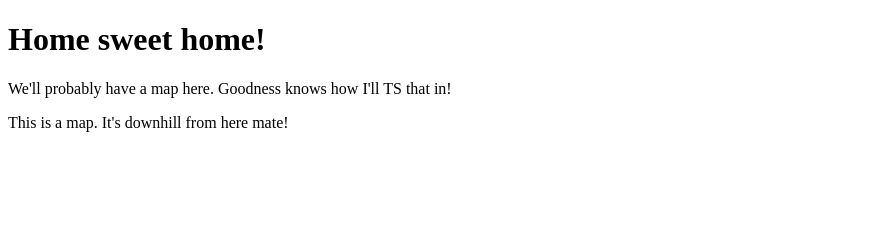
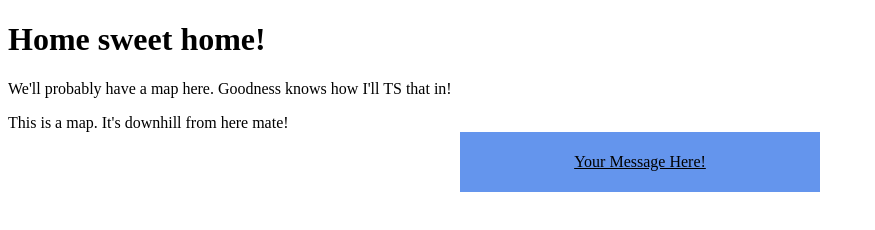
Before and after one commit to wisechimp/cykelpumpar-i-skane, a Gatsby site: page / in a window 1280 px wide. Shown: the whole page, without its empty margins (0-875 px from the left). Built offline with nearby package versions, Linux system fonts and the light colour scheme; Gatsby itself is replaced by a stand-in of ours.

Commit message:
Adding an advert component.
Requires global styling and CSS variables. Advert sends to Contact at the moment so should not be visible on that page, therefore another prop required in the Layout.
Stopped using index.tsx as the component name as I don't know what the hell I'm doing with 5 tabs open all called index.tsx...

```diff
--- /dev/null
+++ b/gatsby-browser.ts
@@ -0,0 +1,2 @@
+import './src/styles/cykelpumpar-global-variables.css'
+import './src/styles/cykelpumpar-global-styles.css'
--- /dev/null
+++ b/src/components/Advert/Advert.tsx
@@ -0,0 +1,12 @@
+import React from 'react'
+import { Link } from 'gatsby'
+
+import * as styles from './advert.module.css'
+
+const Advert = () => (
+  <div className={styles.banner}>
+    <Link to="/contact">Your Message Here!</Link>
+  </div>
+)
+
+export default Advert
--- /dev/null
+++ b/src/components/Advert/advert.module.css
@@ -0,0 +1,13 @@
+.banner {
+    background-color: cornflowerblue;
+    height: var(--banner-ad-height);
+    line-height: var(--banner-ad-height);
+    margin: auto;
+    max-width: 360px;
+    text-align: center;
+}
+
+.banner a {
+    color: black;
+    margin: auto;
+}
--- a/src/components/Layout/index.tsx
+++ b/src/components/Layout/Layout.tsx
@@ -1,15 +1,18 @@
 import React, { ReactNode } from 'react'
-import { PageProps } from 'gatsby'
+
+import Advert from 'components/Advert/Advert'
 
 interface LayoutProps {
   pageTitle: string
   children: ReactNode
+  advertVisibility: boolean
 }
 
-const Layout = ({pageTitle, children}: LayoutProps) => (
+const Layout = ({pageTitle, children, advertVisibility}: LayoutProps) => (
   <div>
     <h1>{pageTitle}</h1>
     {children}
+    {advertVisibility && <Advert />}
   </div>
 )
 
--- a/src/pages/contact.tsx
+++ b/src/pages/contact.tsx
@@ -1,9 +1,9 @@
 import React from 'react'
 
-import Layout from 'components/Layout'
+import Layout from 'components/Layout/Layout'
 
 const Contact = () => (
-  <Layout pageTitle='Contact'>
+  <Layout pageTitle='Contact' advertVisibility={false}>
     <p>Drop us a line yeah!</p>
   </Layout>
 )
--- a/src/pages/index.tsx
+++ b/src/pages/index.tsx
@@ -1,11 +1,11 @@
 import * as React from "react"
 
-import Layout from 'components/Layout'
-import Map from 'components/Map'
+import Layout from 'components/Layout/Layout'
+import Map from 'components/Map/Map'
 
 const HomePage = () => {
   return (
-    <Layout pageTitle="Home sweet home!">
+    <Layout pageTitle="Home sweet home!" advertVisibility>
       <p>We'll probably have a map here. Goodness knows how I'll TS that in!</p>
       <Map />
     </Layout>
--- /dev/null
+++ b/src/styles/cykelpumpar-global-styles.css
@@ -0,0 +1 @@
+@import './cykelpumpar-global-variables.css'
--- /dev/null
+++ b/src/styles/cykelpumpar-global-variables.css
@@ -0,0 +1,8 @@
+:root {
+	--default-font: Sans-serif;
+	--primary-dark: maroon;
+	--primary-contrast: beige;
+	--primary-light: white;
+	--action-bar-height: 60px;
+	--banner-ad-height: 60px;
+}
```
Also changed, not shown: gatsby-node.js (+10 -10 lines), src/components/Map/Map.tsx (renamed from src/components/Map/index.tsx).
